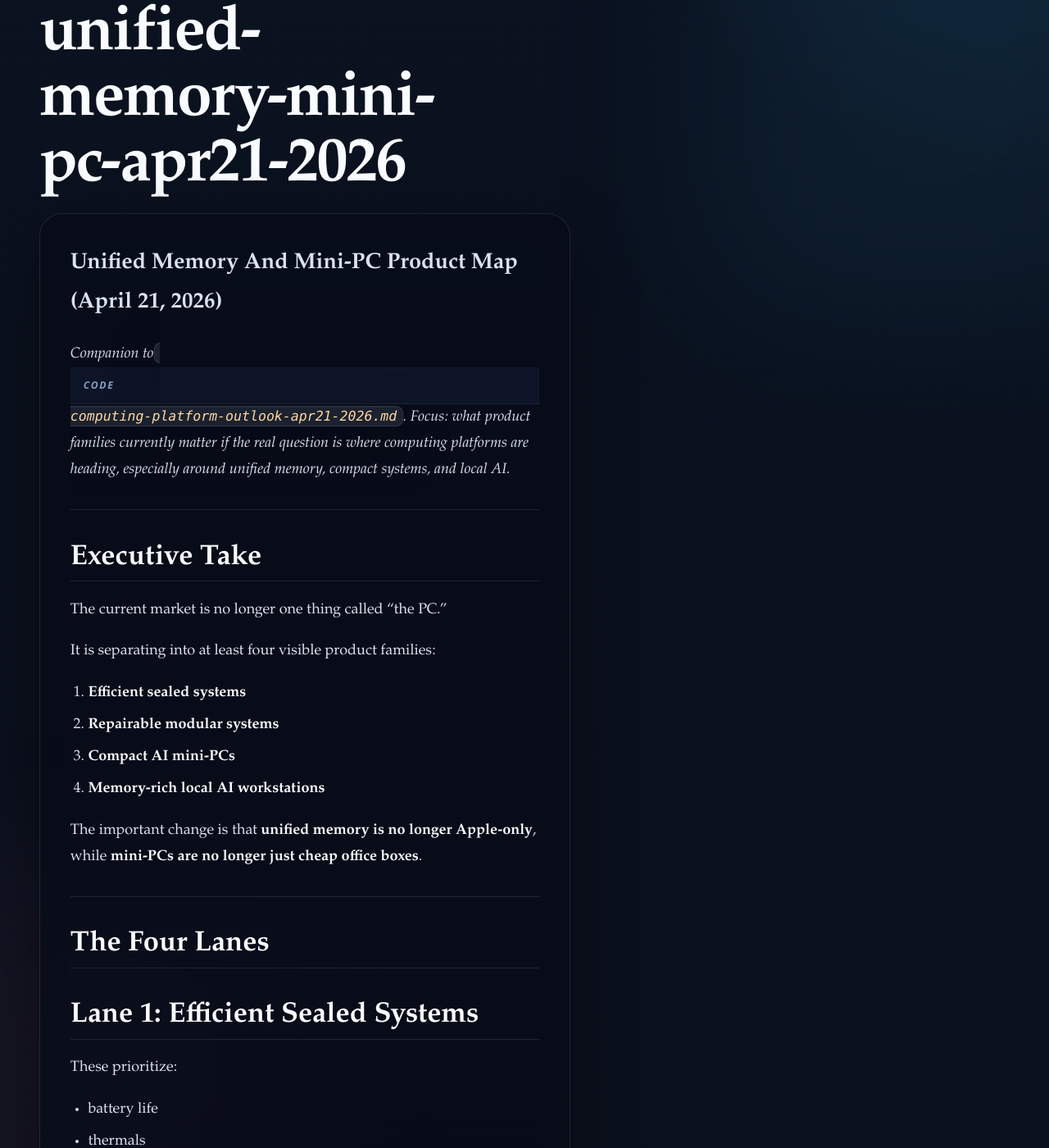
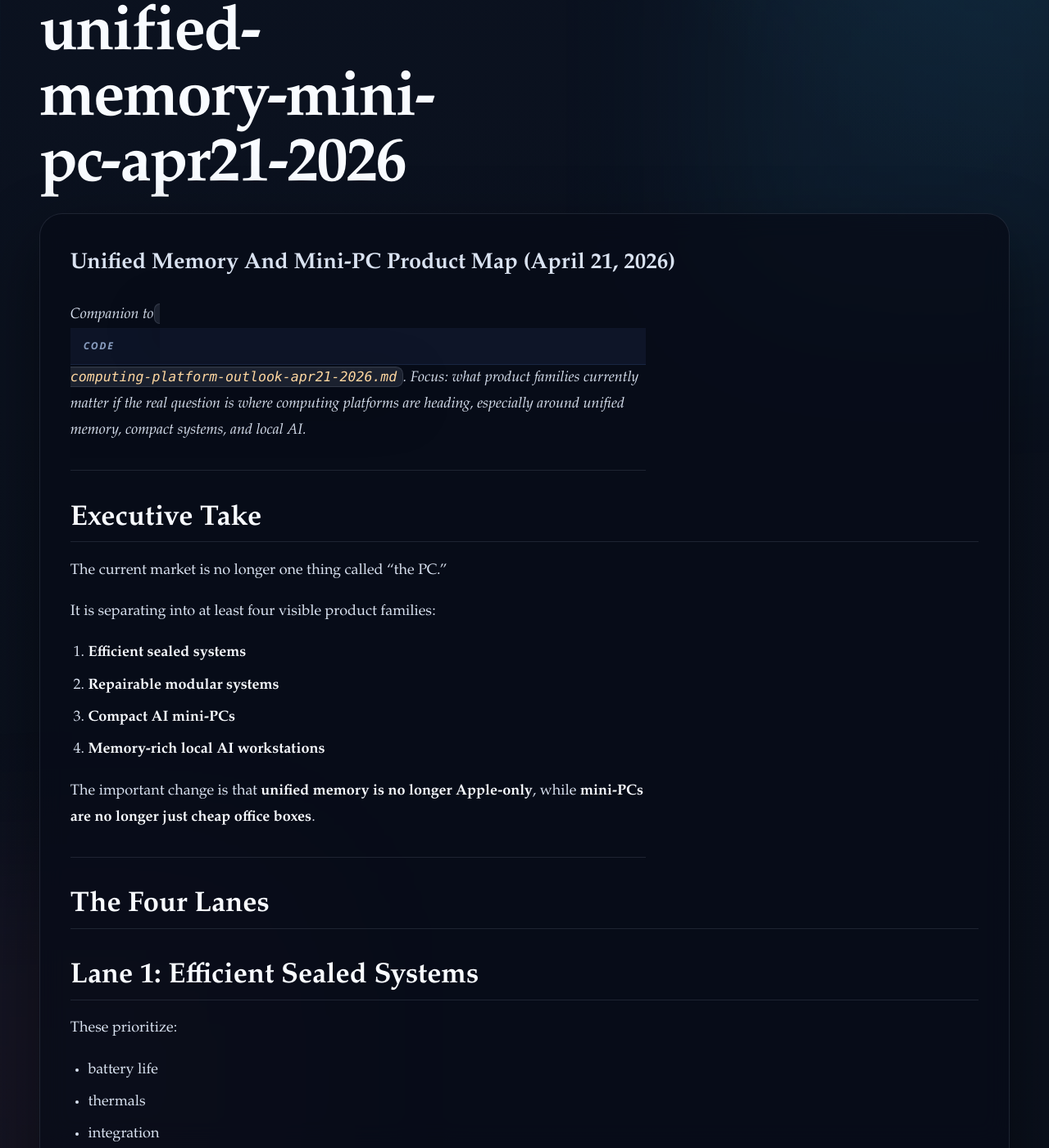
Before and after one commit to FuzzySlipper/blog, a Jekyll site: the page built from _posts/2026-04-23-product-map-unified-memory-mini-pc-apr21-2026-260423.md, in a window 1280 px wide and 1400 px high, scrolled down 312 px. Shown: the whole window at 82% size. Built offline with Jekyll 4.4.1, drawn with Linux system fonts in a browser that asks for light colours.

Commit message:
Widen blog post content layout

```diff
--- a/assets/css/style.scss
+++ b/assets/css/style.scss
@@ -19,7 +19,7 @@
   --radius: 24px;
   --radius-sm: 14px;
   --content-width: min(74rem, calc(100vw - 2.5rem));
-  --prose-width: min(72ch, 100%);
+  --copy-width: min(78ch, 100%);
   --body-font: "Iowan Old Style", "Palatino Linotype", "Book Antiqua", Georgia, serif;
   --ui-font: "Avenir Next", "Segoe UI", "Trebuchet MS", sans-serif;
   --mono-font: "JetBrains Mono", "Cascadia Code", "SFMono-Regular", Consolas, monospace;
@@ -242,11 +242,15 @@ a:hover {
 }
 
 .post-content {
-  width: var(--prose-width);
+  width: 100%;
   max-width: 100%;
   padding: clamp(1.25rem, 3vw, 2.3rem);
   border-radius: calc(var(--radius) + 4px);
   background: rgba(7, 12, 24, 0.74);
+}
+
+.post-content > :where(h2, h3, h4, p, ul, ol, blockquote, hr) {
+  max-width: var(--copy-width);
 }
 
 .post-content > :first-child {
```
